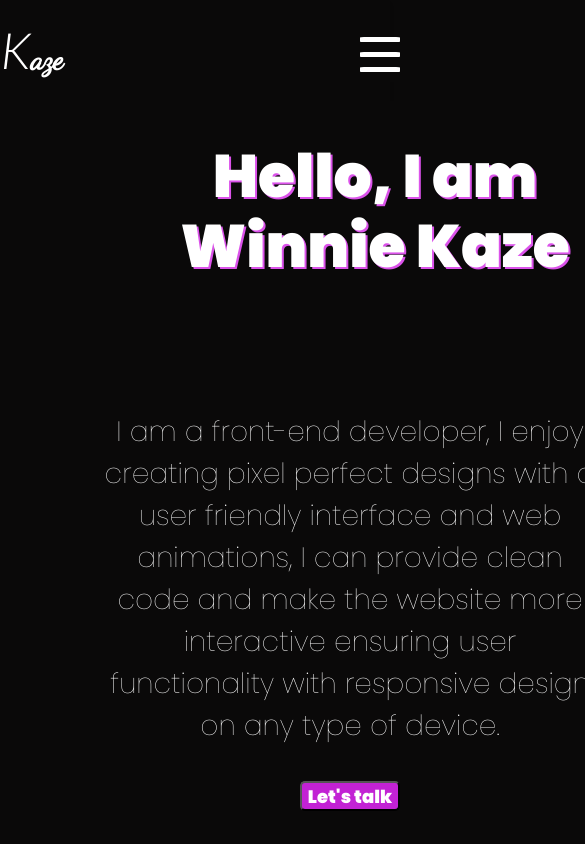
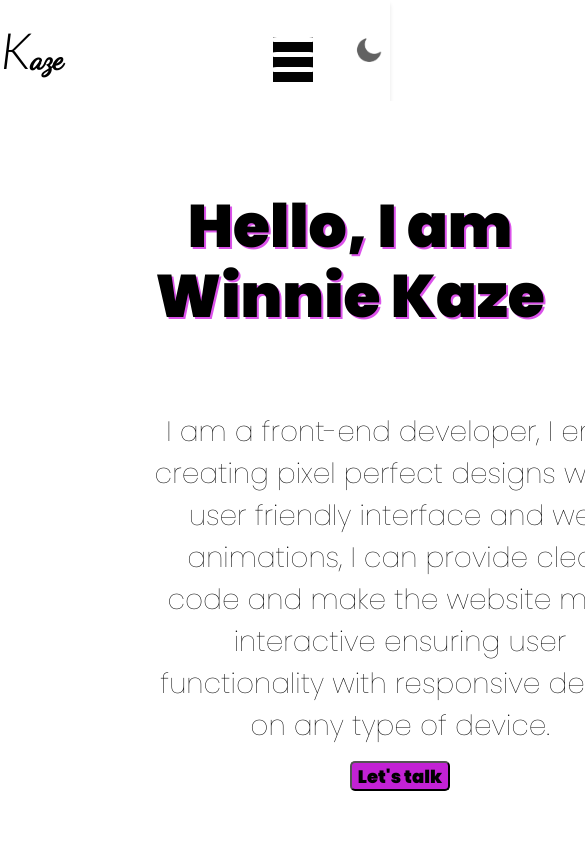
Before and after one commit to akuutsang/my-portfolio, a website with bundled scripts: page my-portfolio/resources/index.html in a window 390 px wide. Shown: the top 844 px of the page, 585 px wide, since content can reach past the window. Built offline with nearby package versions, Linux system fonts and the light colour scheme; a web font is replaced by a local one.

Commit message:
add daylight theme #22

```diff
--- a/my-portfolio/resources/css/index.css
+++ b/my-portfolio/resources/css/index.css
@@ -1,17 +1,29 @@
 * {
   padding: 0;
   margin: 0;
-  background-color: rgb(10, 9, 9);
-  color: white;
   list-style: none;
 }
+
+:root{
+  --primary-color:#FFFFFF  ;
+  --secondary-color:#000000;
+}
+
+.dark-theme{
+  --primary-color: #000000 ;
+  --secondary-color: #FFFFFF;
+}
+
+body{
+  background-color: var( --primary-color);
+  color: var(--secondary-color);
+}
+
 
 header {
   align-items: center;
   width: 100vw;
   height: 101px;
-  left: 0;
-  top: 0;
   display: flex;
   flex-direction: row;
   justify-content: space-between;
@@ -42,6 +54,7 @@
   font-family: lato, sans-serif;
 }
 
+
 @keyframes movedown {
   0% {
     transform: translateY(-100px);
@@ -54,11 +67,25 @@
   }
 }
 
+
+nav{
+  width: 50vw;
+  display: flex;
+  flex-direction: row;
+  align-items: center;
+}
+
 ul {
   width: 40vw;
   display: flex;
   justify-content: space-around;
 }
+
+#icon{
+  width: 30px;
+  cursor: pointer;
+}
+
 
 .nav-link {
   padding: 10px;
@@ -81,33 +108,43 @@
   display: flex;
   width: 100vw;
   padding: 100px;
+  background-color: var( --primary-color);
+}
+
+.first{
+  width: 30vw;
+  padding: 50px;
 }
 
 .name {
   padding-bottom: 70px;
-  width: 550px;
+  width: 400px;
   height: 150px;
   font-family: 'Poppins', sans-serif;
   font-style: normal;
   font-weight: 700;
   font-size: 60px;
   line-height: 70px;
-  color: #fff;
+  color: var(--secondary-color);
+  background-color: var( --primary-color);
   text-shadow: 2px 2px #db52ea;
 }
 
 .role {
-  width: 40vw;
+  width: 400px;
   height: 400px;
   font-family: 'Poppins', sans-serif;
   font-style: normal;
   font-weight: 400;
   font-size: 28px;
   line-height: 35px;
-  color: #fff;
+  color: var(--secondary-color);
+  background-color: var( --primary-color);
+
 }
 
 .btn {
+  color: var(--secondary-color);
   width: 206px;
   height: 61px;
   left: 235.01px;
@@ -118,15 +155,15 @@
 
 .second {
   padding: 50px;
-  width: 70vw;
+  width: 50vw;
   height: 701px;
   left: 804.01px;
   top: 209px;
   background: url(/my-portfolio/resources/assets/main/585eb776-849a-48cf-a626-179b2db4e5ce.JPG);
   background-size: cover;
   background-repeat: no-repeat;
-  animation: slidein 1s linear 1;
-  animation-delay: 1s;
+  animation: slidein 3s linear 1;
+  animation-delay: 3s;
   visibility: hidden;
   animation-fill-mode: forwards;
   cursor: pointer;
@@ -144,7 +181,8 @@
   }
 }
 
-@media (max-width: 675px) {
+@media (max-width: 768px) {
+
   nav .nav-list {
     display: grid;
     position: absolute;
@@ -157,12 +195,28 @@
     transition: 0.6s;
   }
 
+  nav{
+    display: flex;
+    flex-direction: row;
+    align-items: center;
+    text-align: right;
+    justify-content: space-around;
+    width: 30vw;
+  }
+
+  #icon{
+    width: 30px;
+    cursor: pointer;
+    margin: 50px;
+  }
+
   nav .nav-list .nav-item {
     padding: 15px;
   }
 
   nav .navbar-toggler {
     display: grid !important;
+    background-color: rgb(3, 3, 3);
   }
 
   .main {
@@ -170,7 +224,6 @@
     display: flex;
     flex-direction: column;
     width: 100vw;
-    justify-content: center;
   }
 
   .name {
@@ -182,11 +235,10 @@
     font-weight: 700;
     font-size: 60px;
     line-height: 70px;
-    color: #fff;
+
   }
 
   .role {
-    padding: 50px 20px 20px 0;
     height: 350px;
     left: 235.01px;
     top: 570px;
@@ -195,7 +247,6 @@
     font-weight: 400;
     font-size: 28px;
     line-height: 42px;
-    color: #fff;
     width: 500px;
     text-align: center;
   }
@@ -212,7 +263,6 @@
     font-weight: 700;
     font-size: 18px;
     line-height: 27px;
-    color: #fff;
   }
 
   .second {
@@ -224,6 +274,7 @@
     background-size: cover;
     background-repeat: no-repeat;
   }
+
 }
 
 nav .navbar-toggler {
@@ -231,6 +282,8 @@
   height: min-content;
   margin: 18px -10px 0 0;
   cursor: pointer;
+
+
 }
 
 nav .navbar-toggler .bar {
--- a/my-portfolio/resources/index.html
+++ b/my-portfolio/resources/index.html
@@ -31,6 +31,7 @@
               <div class="nav-item"><a class="nav-link">About</a></div>
               <div class="nav-item"> <a class="nav-link">Contact</a></div>
           </ul>
+          <img src="/my-portfolio/resources/assets/theme-icons/moon.png" id="icon">
         </nav>
     </header>
 
--- /dev/null
+++ b/my-portfolio/resources/js/dark.js
@@ -0,0 +1,15 @@
+let icon = document.querySelector("#icon");
+
+icon.addEventListener("click", () => {
+    document.body.classList.toggle("dark-theme");
+    if (document.body.classList.contains("dark-theme")){
+        icon.src = "/my-portfolio/resources/assets/theme-icons/sun.png";
+    }else{
+        icon.src = "/my-portfolio/resources/assets/theme-icons/moon.png";
+    }
+
+});
+
+
+
+export { icon } ;
--- a/my-portfolio/resources/js/index.js
+++ b/my-portfolio/resources/js/index.js
@@ -0,0 +1 @@
+import { icon } from './dark.js' ;
```
